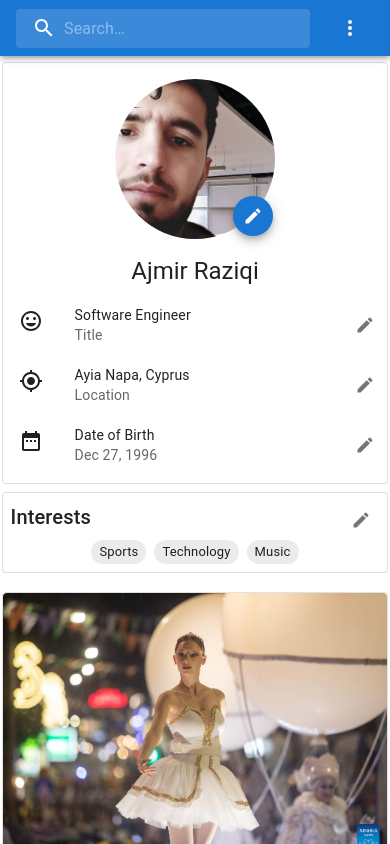
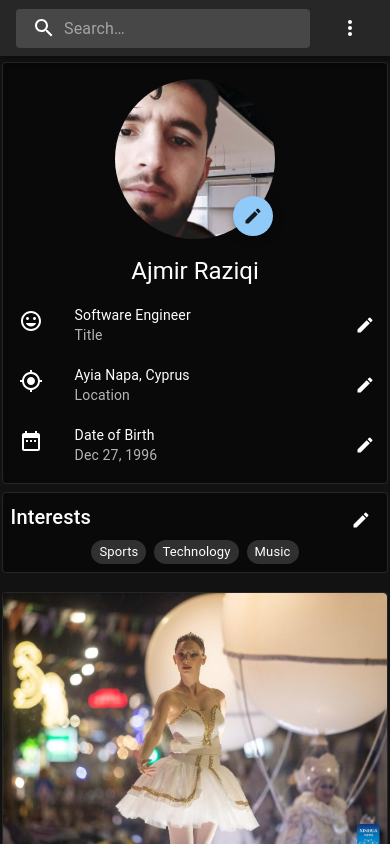
Before and after one commit to ajmir-github/SocialMedia-client, a React (Create React App) app: page / in a window 390 px wide. Shown: the top 844 px of the page. Built offline with nearby package versions, Linux system fonts and the light colour scheme.

Commit message:
code is structured

```diff
--- a/src/App.js
+++ b/src/App.js
@@ -1,41 +1,22 @@
 // Imports
-import {
-  BrowserRouter,
-  Routes,
-  Route
-} from "react-router-dom";
-
-import AppTheme from "./UI-compoments/AppTheme";
-import { store } from "./state";
-import { Provider as StateProvider} from "react-redux";
-
+import { Router, Route } from "./componenets/Router";
 // Pages
 import Home from "./pages/home";
 import SignUp from "./pages/signUp";
 import SignIn from "./pages/signIn";
 
-// Componenets
-
-
-
-
 
 // Main Object
 export default function App() {
   return (
-    <StateProvider store={store}>
-      <AppTheme>
-          <BrowserRouter>
-            <Routes>
-                <Route path="/" index element={<Home/>}/>
+    <Router>
 
-                <Route path="/sign_up" element={<SignUp/>}/>
+      <Route path="/" index element={<Home/>}/>
 
-                <Route path="/sign_in" element={<SignIn/>}/>
+      <Route path="/sign_up" element={<SignUp/>}/>
 
-            </Routes>
-          </BrowserRouter>
-        </AppTheme>
-    </StateProvider>
+      <Route path="/sign_in" element={<SignIn/>}/>
+
+    </Router>
   )
 };
--- a/src/componenets/NavBar.jsx
+++ b/src/componenets/Navbar/index.jsx
@@ -1,6 +1,4 @@
 import * as React from 'react';
-import { useSelector, useDispatch } from "react-redux";
-import { themeActions } from "../state/themeState";
 import { styled, alpha } from '@mui/material/styles';
 import AppBar from '@mui/material/AppBar';
 import Box from '@mui/material/Box';
@@ -18,6 +16,7 @@ import NotificationsIcon from '@mui/icons-material/Notifications';
 import MoreIcon from '@mui/icons-material/MoreVert';
 import DarkModeIcon from "@mui/icons-material/DarkMode";
 import LightModeIcon from "@mui/icons-material/LightMode";
+import { useThemeActions } from "../../hooks/useThemeActions";
 
 const Search = styled('div')(({ theme }) => ({
   position: 'relative',
@@ -59,15 +58,12 @@ const StyledInputBase = styled(InputBase)(({ theme }) => ({
   },
 }));
 
-export default function NavBar() {
-  const themeMode = useSelector(s=>s.theme);
-  const dispatch = useDispatch();
-  const turnLightMode = ()=>{
-    dispatch({type:themeActions.lightMode})
-  }
-  const turnDarkMode = ()=>{
-    dispatch({type:themeActions.darkMode})
-  }
+export default function Navbar() {
+  const {
+    themeMode,
+    turnLightMode,
+    turnDarkMode
+  } = useThemeActions();
   const [anchorEl, setAnchorEl] = React.useState(null);
   const [mobileMoreAnchorEl, setMobileMoreAnchorEl] = React.useState(null);
 
@@ -130,6 +126,22 @@ export default function NavBar() {
       open={isMobileMenuOpen}
       onClose={handleMobileMenuClose}
     >
+      {themeMode === "light"?(
+        <MenuItem onClick={turnDarkMode}>
+          <IconButton size="large" aria-label="show 4 new mails" color="inherit">
+            <DarkModeIcon />
+          </IconButton>
+          <p>Light</p>
+        </MenuItem>
+      ):(
+        <MenuItem onClick={turnLightMode}>
+          <IconButton size="large" aria-label="show 4 new mails" color="inherit">
+            <LightModeIcon />
+          </IconButton>
+          <p>Dark</p>
+        </MenuItem>
+      )}
+
       <MenuItem>
         <IconButton size="large" aria-label="show 4 new mails" color="inherit">
           <Badge badgeContent={4} color="error">
@@ -189,6 +201,7 @@ export default function NavBar() {
           </Search>
           <Box sx={{ flexGrow: 1 }} />
           <Box sx={{ display: { xs: 'none', md: 'flex' } }}>
+
             {themeMode === "light"?(
               <IconButton onClick={turnDarkMode} size="large" aria-label="show 4 new mails" color="inherit">
                 <DarkModeIcon />
--- /dev/null
+++ b/src/componenets/Router.js
@@ -0,0 +1,17 @@
+import {
+  BrowserRouter,
+  Routes,
+  Route
+} from "react-router-dom";
+
+
+export { Route };
+export function Router({children}) {
+  return (
+    <BrowserRouter>
+      <Routes>
+        {children}
+      </Routes>
+    </BrowserRouter>
+  )
+}
--- a/src/UI-compoments/AppTheme.jsx
+++ b/src/componenets/ThemeProvider.jsx
@@ -2,9 +2,7 @@
 import {
   createTheme,
   CssBaseline,
-  ThemeProvider,
-  // Box,
-  // styled
+  ThemeProvider as Provider,
 } from "@mui/material";
 import {
   useSelector,
@@ -29,14 +27,14 @@ const lightTheme = createTheme({
 // }))
 
 
-export default function AppTheme({children}) {
+export default function ThemeProvider({children}) {
   const themeMode = useSelector(s=>s.theme);
   return (
-    <ThemeProvider theme={themeMode==="light"?lightTheme:darkTheme}>
+    <Provider theme={themeMode==="light"?lightTheme:darkTheme}>
       <CssBaseline/>
       {/* <BodyBackground> */}
         {children}
       {/* </BodyBackground> */}
-    </ThemeProvider>
+    </Provider>
   )
 }
--- /dev/null
+++ b/src/hooks/useThemeActions.js
@@ -0,0 +1,26 @@
+import { useSelector, useDispatch } from "react-redux";
+import { themeActions } from "../state/themeState";
+
+export function useThemeActions(){
+  const themeMode = useSelector(s=>s.theme);
+  const dispatch = useDispatch();
+  const turnLightMode = ()=>{
+    dispatch({type:themeActions.lightMode})
+  }
+  const turnDarkMode = ()=>{
+    dispatch({type:themeActions.darkMode})
+  }
+  const toggle = ()=>{
+    if(themeMode === "light"){
+      turnDarkMode()
+    } else {
+      turnLightMode()
+    }
+  }
+  return {
+    themeMode,
+    turnLightMode,
+    turnDarkMode,
+    toggle
+  }
+}
--- a/src/index.js
+++ b/src/index.js
@@ -1,10 +1,17 @@
 import React from 'react';
 import ReactDOM from 'react-dom/client';
 import App from './App';
+import { StateProvider } from "./state";
+import ThemeProvider from "./componenets/ThemeProvider";
 
 const root = ReactDOM.createRoot(document.getElementById('root'));
+
 root.render(
   <React.StrictMode>
-    <App />
+    <StateProvider>
+      <ThemeProvider>
+        <App />
+      </ThemeProvider>
+    </StateProvider>
   </React.StrictMode>
 );
--- a/src/pages/home.jsx
+++ b/src/pages/home.jsx
@@ -1,5 +1,5 @@
 import { Grid, Paper } from "@mui/material";
-import NavBar from "../componenets/NavBar";
+import Navbar from "../componenets/Navbar";
 import Sidebar from "../componenets/Sidebar";
 import Main from "../componenets/Main";
 import Ads from "../componenets/Ads";
@@ -8,7 +8,7 @@ import Ads from "../componenets/Ads";
 export default function Home() {
   return <>
 
-    <NavBar/>
+    <Navbar/>
 
     <Grid container sx={{pt:{xs:0.5, md:1}, pb:2}}>
 
--- a/src/state/index.js
+++ b/src/state/index.js
@@ -4,6 +4,7 @@ import {
 } from "@reduxjs/toolkit";
 import { countReducer } from "./countState";
 import { themeReducer } from "./themeState";
+import { Provider } from "react-redux";
 
 
 const mainReducer = combineReducers({
@@ -16,7 +17,9 @@ export const store = configureStore({
 });
 
 
-// debugding log
-store.subscribe(()=>{
-  console.log(store.getState())
-})
+export const StateProvider = ({children})=> <Provider store={store}>{children}</Provider>;
+
+// // debugding log
+// store.subscribe(()=>{
+//   console.log(store.getState())
+// })
--- a/src/state/themeState.js
+++ b/src/state/themeState.js
@@ -1,4 +1,4 @@
-const themeInitValue = "light";
+const themeInitValue = "dark";
 
 export const themeActions = {
   darkMode:"THEMEMODE_DARK",
```
Also changed, not shown: src/hooks/useBreakPoint.js (added, +14 -0 lines).
